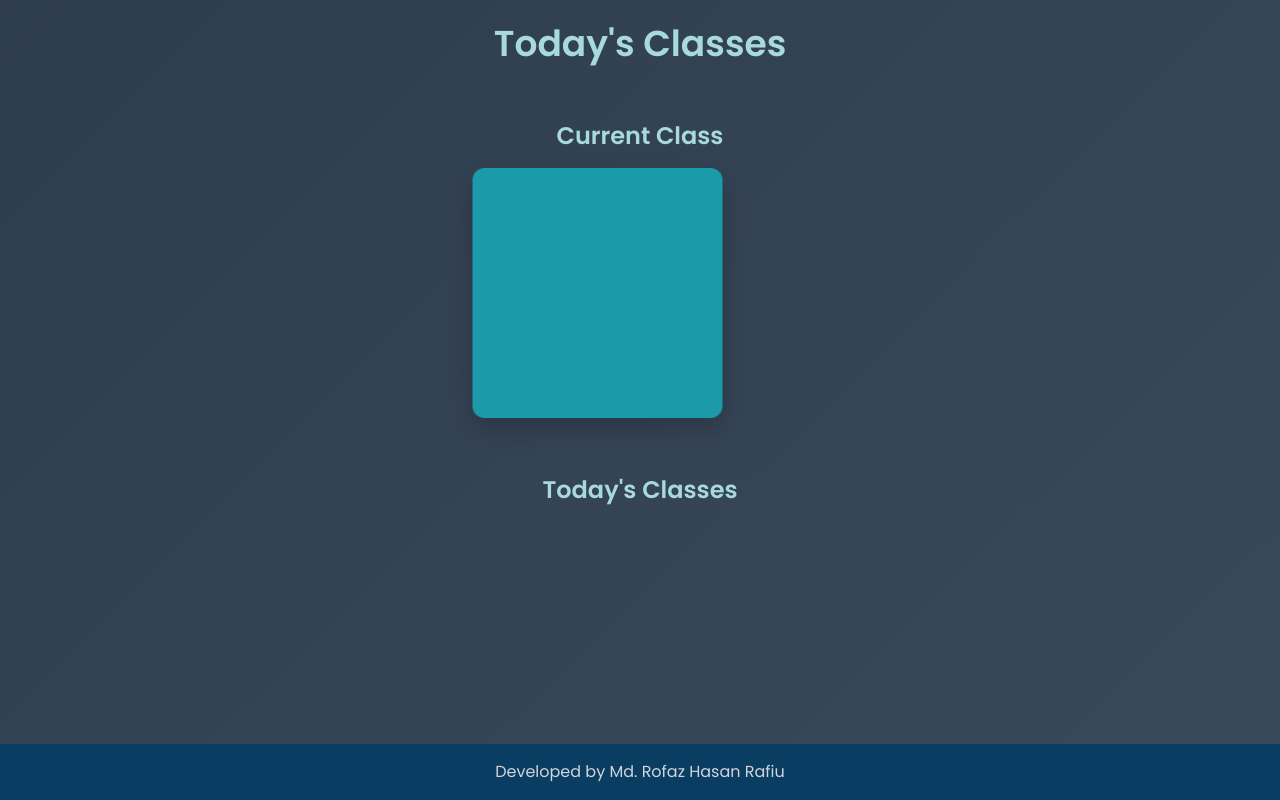
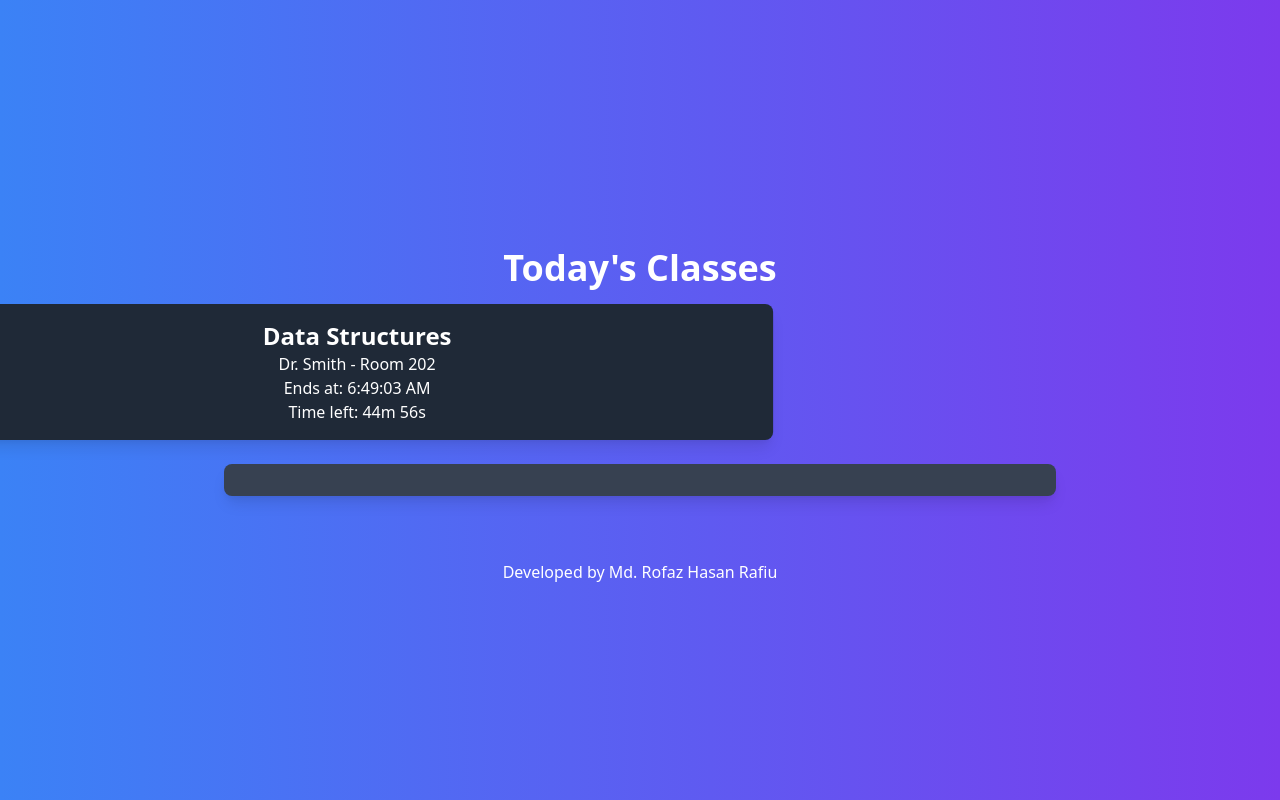
Before and after one commit to rofazhasan/digital_class_routine, a Flask app: page / in a window 1280 px wide. Run offline with Flask 3, Linux system fonts and the light colour scheme; some libraries are stand-ins or nearby versions.

Commit message:
Update index.html

```diff
--- a/app/templates/index.html
+++ b/app/templates/index.html
@@ -3,199 +3,121 @@
 <head>
     <meta charset="UTF-8">
     <meta name="viewport" content="width=device-width, initial-scale=1.0">
-    <title>Class Schedule</title>
+    <title>Dynamic Class Routine</title>
     <link href="https://cdn.jsdelivr.net/npm/tailwindcss@2.2.19/dist/tailwind.min.css" rel="stylesheet">
-    <link href="https://fonts.googleapis.com/css2?family=Poppins:wght@300;400;600&display=swap" rel="stylesheet">
     <style>
-        /* Loader CSS */
-    .loader {
-        border: 8px solid #f3f3f3; /* Light gray */
-        border-top: 8px solid #1B9AAA; /* Primary color */
+        /* Loader styling */
+        #loader {
+            border: 8px solid #f3f3f3;
+            border-top: 8px solid #1B9AAA;
             border-radius: 50%;
-        width: 80px;
-        height: 80px;
+            width: 60px;
+            height: 60px;
             animation: spin 1s linear infinite;
+            position: absolute;
         }
 
         @keyframes spin {
             0% { transform: rotate(0deg); }
             100% { transform: rotate(360deg); }
         }
-        body {
-            font-family: 'Poppins', sans-serif;
-            background: linear-gradient(135deg, #1E2A38, #3D4E61); /* Gradient Background */
-            background-size: 300% 300%;
-            animation: gradientBG 15s ease infinite;
+
+        /* Current class animation */
+        @keyframes slideIn {
+            0% { transform: translateX(-100%); }
+            100% { transform: translateX(100%); }
         }
 
-        @keyframes gradientBG {
-            0% { background-position: 0% 50%; }
-            50% { background-position: 100% 50%; }
-            100% { background-position: 0% 50%; }
+        .current-class {
+            animation: slideIn 20s linear infinite;
         }
 
-        /* Current Class Styling */
-        .current-class-container {
-            width: 250px; /* Medium Size */
-            height: 250px;
-            margin: 0 auto;
-            display: flex;
-            align-items: center;
-            justify-content: center;
-            background-color: #1B9AAA;
-            border-radius: 12px; /* Rounded square */
-            box-shadow: 0 10px 25px rgba(0, 0, 0, 0.2);
-            overflow: hidden;
-            animation: slideIn 20s linear infinite;
-            transition: background-color 0.3s ease;
-            position: relative;
+        /* Pause animation on hover */
+        .current-class:hover {
+            animation-play-state: paused;
+            background-color: #ffeb3b;
         }
-
-        .paused { animation-play-state: paused; }
-@keyframes slideIn {
-    0% { transform: translateX(-50%); }
-    100% { transform: translateX(50%); }
-}
-
-
-        .current-class-container:hover {
-            background-color: #15616D;
-            color: #FFFAF3;
-        }
-
-        .countdown-timer {
-            position: absolute;
-            bottom: 10px;
-            font-size: 1rem;
-            color: #FFFAF3;
-        }
-
-        .section-header { color: #A8DADC; }
-        .footer-bg { background-color: #0A3D62; } /* Dark blue footer */
     </style>
 </head>
-<body class="text-gray-100 flex flex-col min-h-screen">
-    <!-- Loader Element -->
-<div id="loader" class="fixed inset-0 flex items-center justify-center bg-gray-900 bg-opacity-75 z-50 hidden">
-    <div class="loader"></div>
+<body class="bg-gradient-to-r from-blue-500 to-purple-600 min-h-screen flex flex-col items-center justify-center text-white">
+
+    <!-- Loader -->
+    <div id="loader" class="hidden"></div>
+
+    <!-- Main content -->
+    <div class="w-full max-w-4xl p-8">
+        <h1 class="text-4xl font-bold mb-4 text-center">Today's Classes</h1>
+        <div id="current-class" class="current-class p-4 bg-gray-800 rounded-lg shadow-lg mb-6 text-center">
+            <!-- Current class will be dynamically injected here -->
         </div>
-    <!-- Header with Date and Time -->
-    <div class="container mx-auto p-6 text-center">
-        <h1 class="text-4xl font-bold section-header">Today's Classes</h1>
-        <p id="date-time" class="text-lg mt-2"></p>
+        <div id="todays-classes" class="p-4 bg-gray-700 rounded-lg shadow-lg">
+            <!-- Today's classes will be dynamically injected here -->
         </div>
-
-    <!-- Current Class Section -->
-    <div class="container mx-auto p-6 overflow-hidden">
-        <h2 class="text-2xl font-semibold text-center section-header mb-4">Current Class</h2>
-        <div id="current-class" class="current-class-container text-center text-lg font-medium current-class-bg rounded-lg shadow-lg"></div>
-        <p id="countdown" class="text-center text-sm mt-2 text-gray-200"></p>
-    </div>
-
-    <!-- Class List Section -->
-    <div class="container mx-auto p-6 flex-grow">
-        <h2 class="text-2xl font-semibold text-center section-header mb-4">Today's Classes</h2>
-        <div id="class-list" class="grid grid-cols-1 md:grid-cols-2 gap-6 mt-4"></div>
     </div>
 
     <!-- Footer -->
-    <footer class="footer-bg text-center p-4 mt-auto">
-        <p class="text-gray-300">Developed by Md. Rofaz Hasan Rafiu</p>
+    <footer class="text-center mt-8">
+        Developed by Md. Rofaz Hasan Rafiu
     </footer>
 
-    <!-- JavaScript for Socket.IO, Date-Time, and Countdown -->
-    <script src="https://cdnjs.cloudflare.com/ajax/libs/socket.io/4.0.1/socket.io.js"></script>
     <script>
-        // Show loader function
+        document.addEventListener("DOMContentLoaded", function () {
+            const currentClassDiv = document.getElementById('current-class');
+            const todaysClassesDiv = document.getElementById('todays-classes');
+            const loader = document.getElementById('loader');
+
             function showLoader() {
-    document.getElementById('loader').classList.remove('hidden');
+                loader.classList.remove('hidden');
             }
 
-// Hide loader function
             function hideLoader() {
-    document.getElementById('loader').classList.add('hidden');
+                loader.classList.add('hidden');
             }
 
-// Example: Show loader when data is being fetched
-socket.on("connect", () => {
-    showLoader();  // Show loader when the connection is initiated
-});
+            function fetchClasses() {
+                showLoader(); // Show loader while fetching
+                setTimeout(() => {
+                    // Simulate fetching data
+                    const currentClass = {
+                        subject: "Data Structures",
+                        teacher: "Dr. Smith",
+                        room: "202",
+                        start_time: "10:00 AM",
+                        end_time: new Date(new Date().getTime() + 45 * 60000) // 45 minutes from now
+                    };
 
-socket.on("class_data", (data) => {
-    hideLoader();  // Hide loader when data is received and rendered
+                    currentClassDiv.innerHTML = `
+                        <h3 class="text-2xl font-bold">${currentClass.subject}</h3>
+                        <p>${currentClass.teacher} - Room ${currentClass.room}</p>
+                        <p>Ends at: ${currentClass.end_time.toLocaleTimeString()}</p>
+                        <p id="countdown"></p>
+                    `;
 
-    // Existing code to update the class list and current class
-    document.getElementById('current-class').innerHTML = `
-        <div>
-            <h3 class="text-2xl font-bold">${data.current_class.subject}</h3>
-            <p>${data.current_class.teacher} - Room ${data.current_class.room}</p>
-            <p>${data.current_class.start_time} - ${data.current_class.end_time}</p>
-            <p class="countdown-timer" id="countdown"></p>
-        </div>`;
-    startCountdown(data.current_class.end_time);
-});
-        // Update Date and Time
-        function updateDateTime() {
-            const now = new Date();
-            const options = { weekday: 'long', year: 'numeric', month: 'long', day: 'numeric', hour: '2-digit', minute: '2-digit', second: '2-digit' };
-            document.getElementById('date-time').textContent = now.toLocaleDateString('en-US', options);
-        }
-        setInterval(updateDateTime, 1000);
-        updateDateTime();
-
-        // Socket.IO for Real-Time Class Updates
-        const socket = io();
-
-        socket.on("class_data", (data) => {
-            const currentClass = document.getElementById('current-class');
-            if (data.current_class.subject) {
-                currentClass.innerHTML = `
-                    <div>
-                        <h3 class="text-2xl font-bold">${data.current_class.subject}</h3>
-                        <p>${data.current_class.teacher} - Room ${data.current_class.room}</p>
-                        <p>${data.current_class.start_time} - ${data.current_class.end_time}</p>
-                        <p class="countdown-timer" id="countdown"></p>
-                    </div>`;
-                startCountdown(data.current_class.end_time);
-            } else {
-                currentClass.innerHTML = `<p class="text-lg text-gray-800">No ongoing class</p>`;
-                document.getElementById('countdown').textContent = '';
+                    hideLoader(); // Hide loader after data is loaded
+                    startCountdown(currentClass.end_time);
+                }, 2000); // Simulated network delay
             }
 
-            document.getElementById('class-list').innerHTML = data.today_classes.map(c => `
-                <div class="p-4 bg-gray-800 rounded-lg shadow-lg">
-                    <h3 class="text-xl font-semibold">${c.subject}</h3>
-                    <p>${c.teacher} - Room ${c.room}</p>
-                    <p>${c.start_time} - ${c.end_time}</p>
-                </div>
-            `).join('');
-        });
-
-        // Pause animation on hover
-        const currentClassDiv = document.getElementById('current-class');
-        currentClassDiv.addEventListener('mouseenter', () => currentClassDiv.classList.add('paused'));
-        currentClassDiv.addEventListener('mouseleave', () => currentClassDiv.classList.remove('paused'));
-
-        // Countdown Timer Function
             function startCountdown(endTime) {
-            const endParts = endTime.split(':');
-            const now = new Date();
-            const end = new Date();
-            end.setHours(parseInt(endParts[0]), parseInt(endParts[1]), 0);
-
+                const countdownElement = document.getElementById('countdown');
                 const interval = setInterval(() => {
                     const now = new Date();
-                const diff = Math.floor((end - now) / 1000);
-                if (diff > 0) {
-                    const minutes = Math.floor(diff / 60);
-                    const seconds = diff % 60;
-                    document.getElementById('countdown').textContent = `Ends in ${minutes} min ${seconds} sec`;
+                    const distance = new Date(endTime) - now;
+
+                    if (distance <= 0) {
+                        clearInterval(interval);
+                        countdownElement.textContent = "Class Ended";
                     } else {
-                    clearInterval(interval);
-                    document.getElementById('countdown').textContent = 'Class has ended';
+                        const minutes = Math.floor(distance / 60000);
+                        const seconds = Math.floor((distance % 60000) / 1000);
+                        countdownElement.textContent = `Time left: ${minutes}m ${seconds}s`;
                     }
                 }, 1000);
             }
+
+            // Fetch and display classes on page load
+            fetchClasses();
+        });
     </script>
 </body>
 </html>
```
Lines whose indentation alone changed are shown as unchanged.
